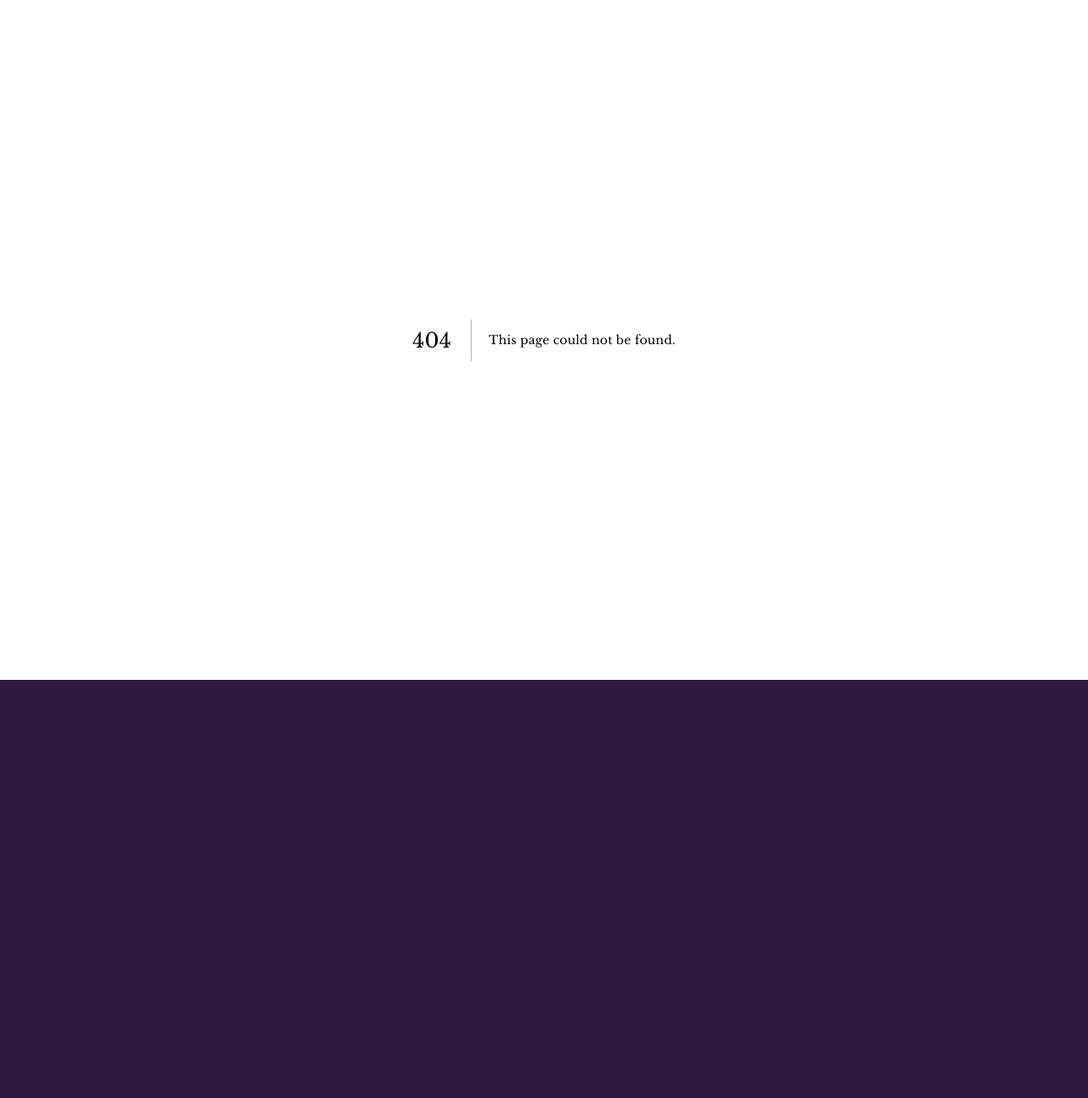
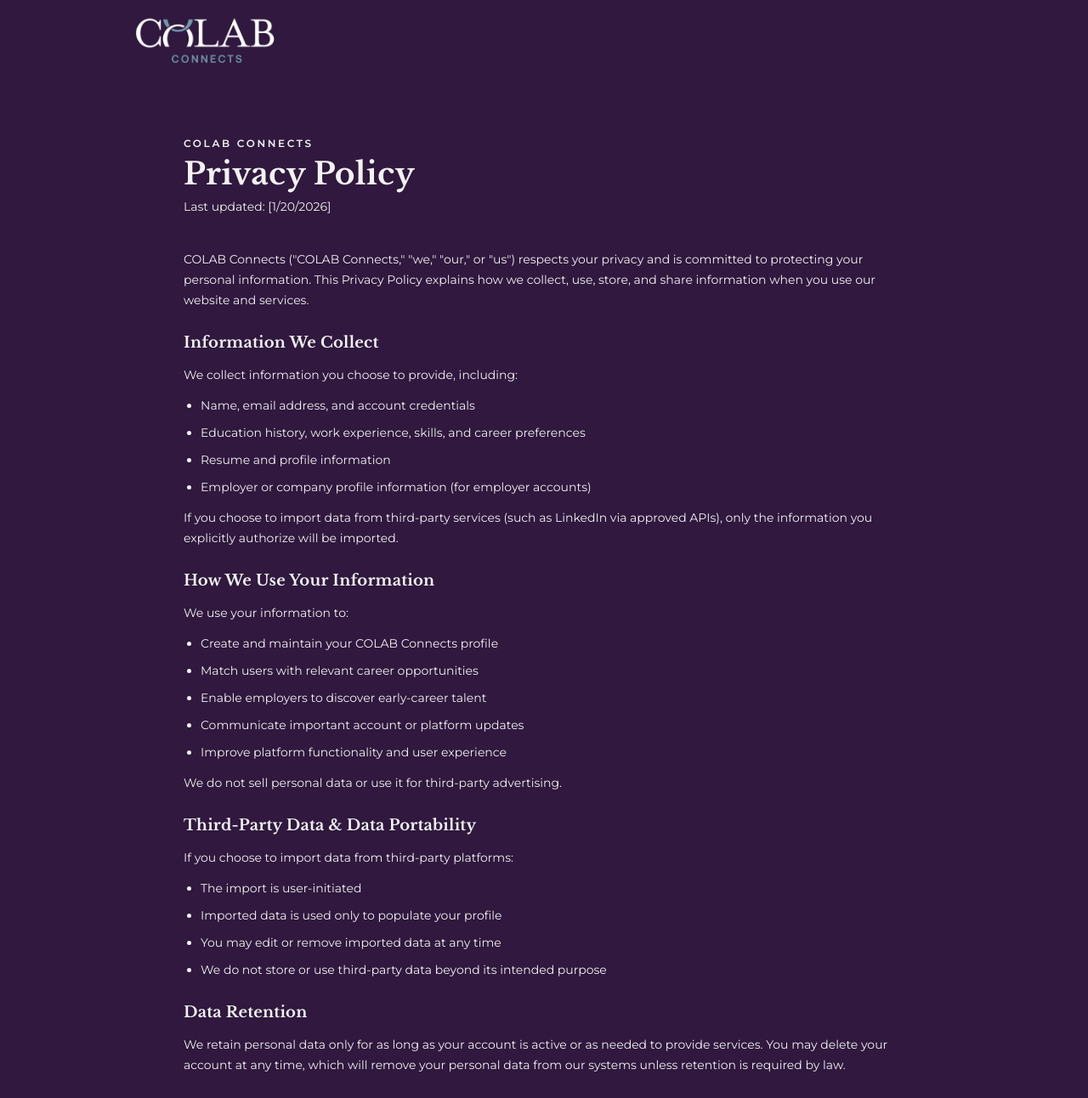
Before and after one commit to Alexbahena07/COLAB_Connects, a Next.js app in the folder jobmatch/: page /privacy in a window 1280 px wide. Before the commit this address had no page. Shown: the top 1292 px of the page at 85% size. Before the commit the page ends 800 px from the top, so only its background shows below. Built offline with nearby package versions, Linux system fonts and the light colour scheme.

Commit message:
implemented privacy policy

```diff
--- a/jobmatch/src/app/globals.css
+++ b/jobmatch/src/app/globals.css
@@ -47,8 +47,8 @@
     letter-spacing: 0.2px;
   }
 
-  a {
-    color: var(--brand);
+  a { color: inherit; }
+    a:hover { text-decoration: underline;
   }
   a:hover {
     text-decoration: underline;
--- /dev/null
+++ b/jobmatch/src/app/privacy/page.tsx
@@ -0,0 +1,110 @@
+import Header from "@/components/ui/Header";
+import Footer from "@/components/ui/Footer";
+
+export default function PrivacyPage() {
+  return (
+    <main className="min-h-screen bg-[--surface] text-[--foreground]">
+      <Header />
+      <section className="mx-auto w-full max-w-4xl px-6 py-16">
+        <div className="space-y-10">
+          <div className="space-y-2">
+            <p className="text-xs font-semibold uppercase tracking-[0.22em] text-[--brand]/70">
+              COLAB Connects
+            </p>
+            <h1 className="text-3xl font-bold text-[--brand] md:text-4xl">
+              Privacy Policy
+            </h1>
+            <p className="text-sm text-[--foreground]/70">Last updated: [1/20/2026]</p>
+          </div>
+
+          <div className="space-y-6 text-sm leading-6 text-[--foreground]/90">
+            <p>
+              COLAB Connects ("COLAB Connects," "we," "our," or "us") respects your privacy
+              and is committed to protecting your personal information. This Privacy Policy
+              explains how we collect, use, store, and share information when you use our
+              website and services.
+            </p>
+
+            <div className="space-y-3">
+              <h2 className="text-lg font-semibold text-[--brand]">Information We Collect</h2>
+              <p>We collect information you choose to provide, including:</p>
+              <ul className="list-disc space-y-2 pl-5">
+                <li>Name, email address, and account credentials</li>
+                <li>Education history, work experience, skills, and career preferences</li>
+                <li>Resume and profile information</li>
+                <li>Employer or company profile information (for employer accounts)</li>
+              </ul>
+              <p>
+                If you choose to import data from third-party services (such as LinkedIn via
+                approved APIs), only the information you explicitly authorize will be
+                imported.
+              </p>
+            </div>
+
+            <div className="space-y-3">
+              <h2 className="text-lg font-semibold text-[--brand]">How We Use Your Information</h2>
+              <p>We use your information to:</p>
+              <ul className="list-disc space-y-2 pl-5">
+                <li>Create and maintain your COLAB Connects profile</li>
+                <li>Match users with relevant career opportunities</li>
+                <li>Enable employers to discover early-career talent</li>
+                <li>Communicate important account or platform updates</li>
+                <li>Improve platform functionality and user experience</li>
+              </ul>
+              <p>We do not sell personal data or use it for third-party advertising.</p>
+            </div>
+
+            <div className="space-y-3">
+              <h2 className="text-lg font-semibold text-[--brand]">
+                Third-Party Data &amp; Data Portability
+              </h2>
+              <p>If you choose to import data from third-party platforms:</p>
+              <ul className="list-disc space-y-2 pl-5">
+                <li>The import is user-initiated</li>
+                <li>Imported data is used only to populate your profile</li>
+                <li>You may edit or remove imported data at any time</li>
+                <li>We do not store or use third-party data beyond its intended purpose</li>
+              </ul>
+            </div>
+
+            <div className="space-y-3">
+              <h2 className="text-lg font-semibold text-[--brand]">Data Retention</h2>
+              <p>
+                We retain personal data only for as long as your account is active or as needed
+                to provide services. You may delete your account at any time, which will remove
+                your personal data from our systems unless retention is required by law.
+              </p>
+            </div>
+
+            <div className="space-y-3">
+              <h2 className="text-lg font-semibold text-[--brand]">Your Rights</h2>
+              <p>You have the right to:</p>
+              <ul className="list-disc space-y-2 pl-5">
+                <li>Access your personal data</li>
+                <li>Correct or update your information</li>
+                <li>Request deletion of your account and associated data</li>
+                <li>Withdraw consent for optional data sharing</li>
+              </ul>
+              <p>Requests can be made by contacting us at the email address below.</p>
+            </div>
+
+            <div className="space-y-3">
+              <h2 className="text-lg font-semibold text-[--brand]">Data Security</h2>
+              <p>
+                We implement reasonable technical and organizational measures to protect your
+                information from unauthorized access, loss, or misuse.
+              </p>
+            </div>
+
+            <div className="space-y-3">
+              <h2 className="text-lg font-semibold text-[--brand]">Contact Us</h2>
+              <p>If you have questions or requests regarding privacy or data usage, contact us at:</p>
+              <p className="font-semibold">Email: coordinator@colabconnects.org</p>
+            </div>
+          </div>
+        </div>
+      </section>
+      <Footer />
+    </main>
+  );
+}
--- a/jobmatch/src/components/ui/Footer.tsx
+++ b/jobmatch/src/components/ui/Footer.tsx
@@ -8,7 +8,7 @@
   const year = new Date().getFullYear();
 
   return (
-    <footer className="mt-12 border-t border-[--border] bg-[--surface] text-[--foreground]">
+    <footer className="mt-12 border-t border-[var(--border)] bg-[var(--background)] text-[var(--foreground)]">
       <div className="mx-auto flex w-full max-w-6xl flex-col gap-10 px-4 py-10 md:flex-row md:justify-between">
         {/* Left: Logo + blurb */}
         <div className="space-y-4 md:max-w-sm">
@@ -22,10 +22,12 @@
               />
             </div>
           </div>
+
           <p className="text-sm opacity-80">
             Connecting next-generation talent with firms across private equity,
             venture capital, real assets, and more.
           </p>
+
           <p className="text-xs uppercase tracking-wide opacity-60">
             © {year} COLAB Connects. All rights reserved.
           </p>
@@ -33,55 +35,38 @@
 
         {/* Middle: Contact + social */}
         <div className="space-y-4 text-sm">
-          <h3 className="text-base font-semibold text-[--brand]">Contact us</h3>
+          <h3 className="text-base font-semibold text-[var(--brand)]">Contact us</h3>
           <p className="opacity-80">
             Questions about the Career Forum or partnerships? Reach out anytime.
           </p>
+
           <a
             href="mailto:coordinator@colabconnects.org"
-            className="font-semibold text-white underline"
+            className="font-semibold text-[var(--foreground)] underline"
           >
             coordinator@colabconnects.org
           </a>
 
           <div className="mt-4 space-y-2">
-            <h4 className="text-sm font-semibold text-[--foreground]">Follow us</h4>
+            <h4 className="text-sm font-semibold text-[var(--foreground)]">Follow us</h4>
             <div className="flex items-center gap-3 text-sm">
-              {/* LinkedIn */}
               <a
                 href="https://www.linkedin.com/company/colab-connects-org/?viewAsMember=true"
                 target="_blank"
                 rel="noreferrer"
-                className="inline-flex items-center gap-2 rounded-full bg-[--brandBlue] px-3 py-1 text-xs font-semibold text-white shadow-sm hover:opacity-90"
+                className="inline-flex items-center gap-2 rounded-full bg-[var(--brandBlue)] px-3 py-1 text-xs font-semibold text-white shadow-sm hover:opacity-90"
               >
-                <svg
-                  aria-hidden="true"
-                  xmlns="http://www.w3.org/2000/svg"
-                  viewBox="0 0 24 24"
-                  className="h-4 w-4"
-                  fill="currentColor"
-                >
-                  <path d="M19 3H5a2 2 0 0 0-2 2v14a2 2 0 0 0 2 2h14a2 2 0 0 0 2-2V5a2 2 0 0 0-2-2ZM8.34 18H5.67V9.75h2.67Zm-1.34-9.39a1.45 1.45 0 1 1 1.44-1.45A1.44 1.44 0 0 1 7 8.61Zm11 9.39h-2.67v-4.1c0-1 0-2.25-1.37-2.25s-1.58 1.06-1.58 2.18V18H9.71V9.75h2.56v1.13h.04a2.8 2.8 0 0 1 2.52-1.38C17.6 9.5 18 11 18 13Z" />
-                </svg>
+                {/* svg ... */}
                 <span>LinkedIn</span>
               </a>
 
-              {/* Instagram */}
               <a
                 href="https://www.instagram.com/colabconnectsorg/"
                 target="_blank"
                 rel="noreferrer"
-                className="inline-flex items-center gap-2 rounded-full bg-[--brandBlue] px-3 py-1 text-xs font-semibold text-white shadow-sm hover:opacity-90"
+                className="inline-flex items-center gap-2 rounded-full bg-[var(--brandBlue)] px-3 py-1 text-xs font-semibold text-white shadow-sm hover:opacity-90"
               >
-                <svg
-                  aria-hidden="true"
-                  xmlns="http://www.w3.org/2000/svg"
-                  viewBox="0 0 24 24"
-                  className="h-4 w-4"
-                  fill="currentColor"
-                >
-                  <path d="M12 7.3A4.7 4.7 0 1 0 16.7 12 4.71 4.71 0 0 0 12 7.3Zm0 7.75A3.05 3.05 0 1 1 15 12 3.06 3.06 0 0 1 12 15.05Zm4.92-7.93a1.1 1.1 0 1 0-1.1-1.1 1.1 1.1 0 0 0 1.1 1.1Zm2.85-1.12a5.27 5.27 0 0 0-1.47-3.74A5.3 5.3 0 0 0 14.54 1.8c-1.4-.08-5.69-.08-7.08 0A5.3 5.3 0 0 0 3.7 3.26 5.27 5.27 0 0 0 2.25 7c-.08 1.4-.08 5.69 0 7.08a5.27 5.27 0 0 0 1.47 3.74 5.3 5.3 0 0 0 3.76 1.47c1.4.08 5.69.08 7.08 0a5.27 5.27 0 0 0 3.74-1.47 5.3 5.3 0 0 0 1.47-3.76c.08-1.4.08-5.69 0-7.08Zm-2 8.61a3.05 3.05 0 0 1-1.72 1.72c-1.19.47-4 .36-5.05.36s-3.87.11-5.05-.36a3.05 3.05 0 0 1-1.72-1.72c-.47-1.19-.36-4-.36-5.05s-.11-3.87.36-5.05A3.05 3.05 0 0 1 6 4.94c1.19-.47 4-.36 5.05-.36s3.87-.11 5.05.36a3.05 3.05 0 0 1 1.72 1.72c.47 1.19.36 4 .36 5.05s.11 3.87-.36 5.05Z" />
-                </svg>
+                {/* svg ... */}
                 <span>Instagram</span>
               </a>
             </div>
@@ -91,7 +76,7 @@
         {/* Right: Newsletter + nav links */}
         <div className="space-y-5 md:min-w-[260px]">
           <div>
-            <h3 className="text-base font-semibold text-[--brand]">
+            <h3 className="text-base font-semibold text-[var(--brand)]">
               Subscribe to our newsletter
             </h3>
             <p className="mt-1 text-xs opacity-80">
@@ -102,61 +87,34 @@
               className="mt-3 flex flex-col gap-2 sm:flex-row"
               onSubmit={(e) => {
                 e.preventDefault();
-                // hook newsletter API here
               }}
             >
               <input
                 type="email"
                 required
                 placeholder="Email address"
-                className="h-10 flex-1 rounded-xl border border-[--border] bg-[--background]/5 px-3 text-sm outline-none focus:border-[--brand]"
+                className="h-10 flex-1 rounded-xl border border-[var(--border)] bg-[color-mix(in_oklab,var(--background),transparent_95%)] px-3 text-sm outline-none focus:border-[var(--brand)]"
               />
-              <button
-                type="submit"
-                className="btn-brand h-10 px-4 text-sm"
-              >
+              <button type="submit" className="btn-brand h-10 px-4 text-sm">
                 Subscribe
               </button>
             </form>
 
-            <label className="mt-2 flex items-center gap-2 text-[10px] text-[--foreground]/70">
+            <label className="mt-2 flex items-center gap-2 text-[10px] text-[color-mix(in_oklab,var(--foreground),transparent_30%)]">
               <input type="checkbox" defaultChecked className="h-3 w-3" />
               <span>Yes, email me about COLAB news and events.</span>
             </label>
           </div>
 
-          <nav className="pt-3 text-sm">
-            <ul className="flex flex-wrap gap-3 opacity-80">
-              <li>
-                <Link href="/" className="hover:underline">
-                  Home
-                </Link>
-              </li>
-              <li>
-                <Link href="/about" className="hover:underline">
-                  About Us
-                </Link>
-              </li>
-              <li>
-                <Link href="/events" className="hover:underline">
-                  Events
-                </Link>
-              </li>
-              <li>
-                <Link href="/careerforum" className="hover:underline">
-                  Career Forum
-                </Link>
-              </li>
-              <li>
-                <Link href="/partners" className="hover:underline">
-                  Partners
-                </Link>
-              </li>
-              <li>
-                <Link href="/contact" className="hover:underline">
-                  Contact Us
-                </Link>
-              </li>
+          <nav>
+            <ul className="flex flex-wrap gap-3 text-[11px] text-[var(--surface)]">
+              <li><Link href="/" className="hover:underline">Home</Link></li>
+              <li><Link href="/about" className="hover:underline">About Us</Link></li>
+              <li><Link href="/events" className="hover:underline">Events</Link></li>
+              <li><Link href="/careerforum" className="hover:underline">Career Forum</Link></li>
+              <li><Link href="/partners" className="hover:underline">Partners</Link></li>
+              <li><Link href="/contact" className="hover:underline">Contact Us</Link></li>
+              <li><Link href="/privacy" className="underline underline-offset-2 hover:opacity-90">Privacy Policy</Link></li>
             </ul>
           </nav>
         </div>
```
